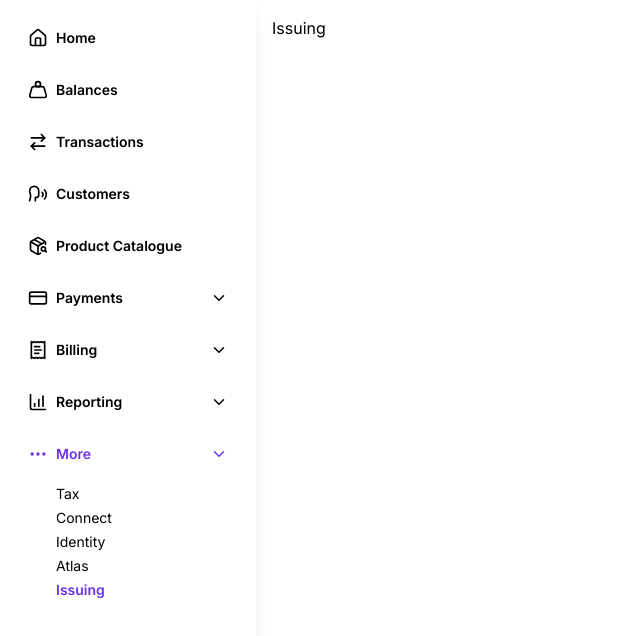
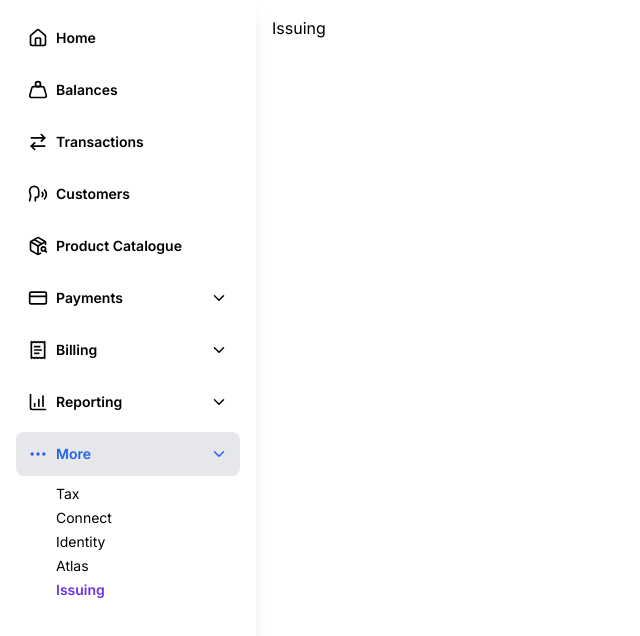
Before and after one commit to DanyalSafi/Sidebar, a Next.js app: page /more/issuing in a window 1280 px wide. Shown: the top 636 px of the page, without its empty margins (0-640 px from the left). Built offline with nearby package versions, Linux system fonts and the light colour scheme.

Commit message:
second-commit

```diff
--- a/src/app/layout.tsx
+++ b/src/app/layout.tsx
@@ -4,6 +4,8 @@ import "./globals.css";
 import Sidebar from "@/components/Sidebar";
 
 const inter = Inter({ subsets: ["latin"] });
+
+
 
 export const metadata: Metadata = {
   title: "Create Next App",
--- a/src/components/Sidebar/index.tsx
+++ b/src/components/Sidebar/index.tsx
@@ -1,4 +1,7 @@
 "use client";
+
+import { useState, useEffect } from "react";
+import SidebarItem from "./item";
 import {
   LucideIcon,
   House,
@@ -11,7 +14,6 @@ import {
   ReceiptText,
   ChartColumnIncreasing,
 } from "lucide-react";
-import SidebarItem from "./item";
 
 interface ISidebarItem {
   name: string;
@@ -111,7 +113,7 @@ const items: ISidebarItem[] = [
         path: "/reporting/sigma",
       },
       {
-        name: "Revenue_Recognition",
+        name: "Revenue Recognition",
         path: "/reporting/revenue-recognition",
       },
       {
@@ -150,13 +152,50 @@ const items: ISidebarItem[] = [
 ];
 
 const Sidebar = () => {
+  const [recentRoutes, setRecentRoutes] = useState<string[]>([]);
+
+  useEffect(() => {
+    const storedRoutes = localStorage.getItem("recentRoutes");
+    if (storedRoutes) {
+      setRecentRoutes(JSON.parse(storedRoutes));
+    }
+  }, []);
+
+  useEffect(() => {
+    localStorage.setItem("recentRoutes", JSON.stringify(recentRoutes));
+  }, [recentRoutes]);
+
+  const handleItemClick = (path: string) => {
+    setRecentRoutes((prevRoutes) => {
+      const updatedRoutes = [path, ...prevRoutes.filter((route) => route !== path)];
+      if (updatedRoutes.length > 5) {
+        updatedRoutes.pop(); // Limit the list to the 5 most recent routes
+      }
+      return updatedRoutes;
+    });
+  };
+
   return (
-    <div className="fixed top-0 left-0 h-screen w-64 bg-white shadow-lg z-10 p-4">
+    <div className="fixed top-0 left-0 h-screen w-64 bg-white shadow-lg z-10 p-4 overflow-y-auto">
       <div className="flex flex-col space-y-10 w-full">
         <div className="flex flex-col space-y-2">
           {items.map((item, index) => (
-            <SidebarItem key={index} item={item} />
+            <SidebarItem key={index} item={item} onItemClick={handleItemClick} />
           ))}
+          {recentRoutes.length > 0 && (
+            <div className="mt-10">
+              <h3 className="text-lg font-semibold">Shortcuts</h3>
+              <div className="flex flex-col space-y-2">
+                {recentRoutes.map((route, index) => (
+                  <SidebarItem
+                    key={index}
+                    item={items.find((item) => item.path === route)!}
+                    onItemClick={handleItemClick}
+                  />
+                ))}
+              </div>
+            </div>
+          )}
         </div>
       </div>
     </div>
--- a/src/components/Sidebar/item.tsx
+++ b/src/components/Sidebar/item.tsx
@@ -1,8 +1,8 @@
 "use client";
+
 import { useMemo, useState } from "react";
 import { ChevronDown, LucideIcon } from "lucide-react";
-import { usePathname, useRouter } from "next/navigation";
-
+import { useRouter, usePathname } from "next/navigation";
 import SubMenuItem from "./sub-item";
 
 interface ISidebarItem {
@@ -17,19 +17,22 @@ interface ISubItem {
   path: string;
 }
 
-const SidebarItem = ({ item }: { item: ISidebarItem }) => {
+const SidebarItem = ({ item, onItemClick }: { item: ISidebarItem, onItemClick: (path: string) => void }) => {
   const { name, icon: Icon, items, path } = item;
   const [expanded, setExpanded] = useState(false);
   const router = useRouter();
   const pathname = usePathname();
 
   const onClick = () => {
+    onItemClick(path); // Notify parent about the item click
+
     if (items && items.length > 0) {
       return setExpanded(!expanded);
     }
 
     return router.push(path);
   };
+
   const isActive = useMemo(() => {
     if (items && items.length > 0) {
       if (items.find((item) => item.path === pathname)) {
@@ -44,21 +47,20 @@ const SidebarItem = ({ item }: { item: ISidebarItem }) => {
   return (
     <>
       <div
-      className={`flex items-center p-3 rounded-lg hover:bg-sidebar-background cursor-pointer hover:text-sidebar-active justify-between
-   ${isActive && "text-sidebar-active bg-sidebar-background"}
-  `}
+        className={`flex items-center p-3 rounded-lg hover:bg-gray-200 cursor-pointer hover:text-blue-600 justify-between
+        ${isActive && "text-blue-600 bg-gray-200"}`}
         onClick={onClick}
       >
         <div className="flex items-center space-x-2">
           <Icon size={20} />
-        <p className="text-sm font-semibold">{name} </p>
+          <p className="text-sm font-semibold">{name}</p>
         </div>
         {items && items.length > 0 && <ChevronDown size={18} />}
       </div>
       {expanded && items && items.length > 0 && (
         <div className="flex flex-col space-y-1 ml-10">
-        {items.map((item) => (
-          <SubMenuItem key={item.path} item={item} />
+          {items.map((subItem) => (
+            <SubMenuItem key={subItem.path} item={subItem} />
           ))}
         </div>
       )}
```
Also changed, not shown: src/app/mainpage.tsx (added). Lines whose indentation alone changed are shown as unchanged.
